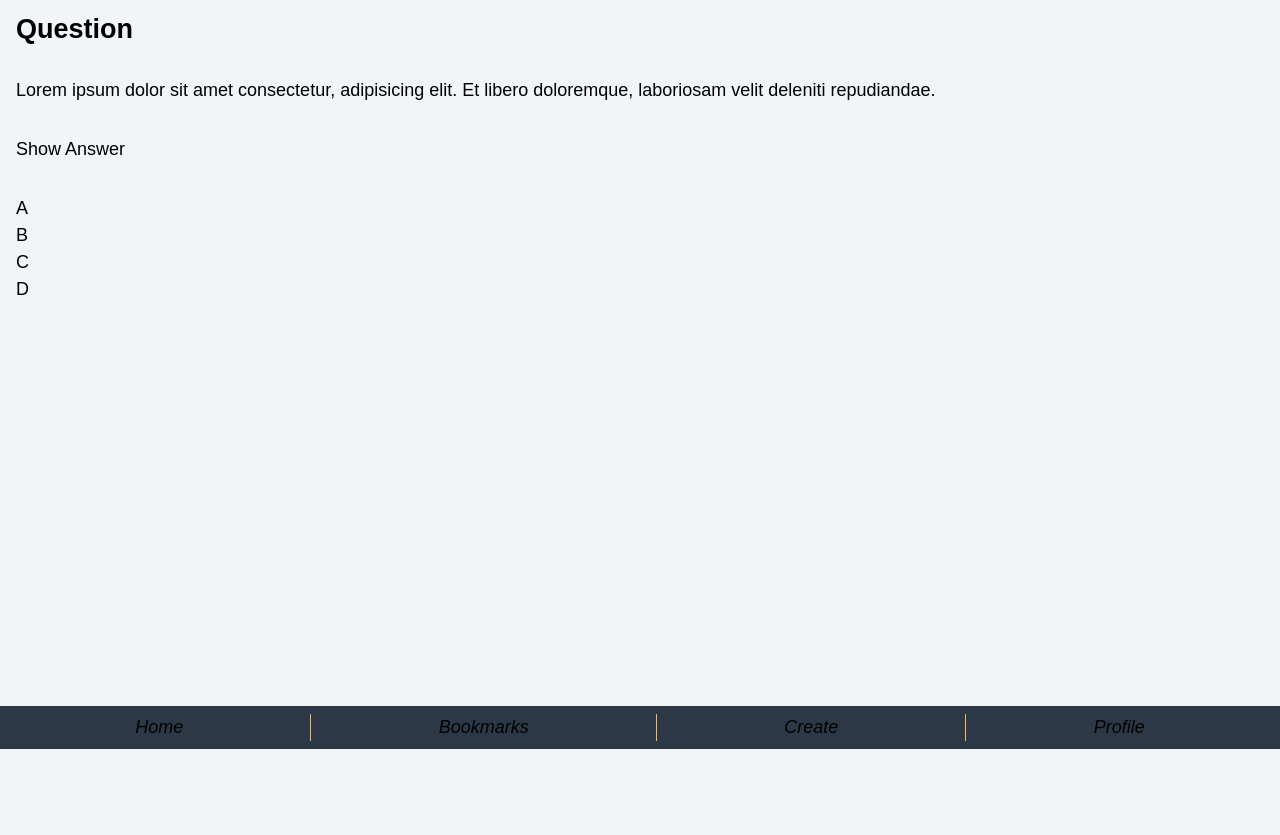
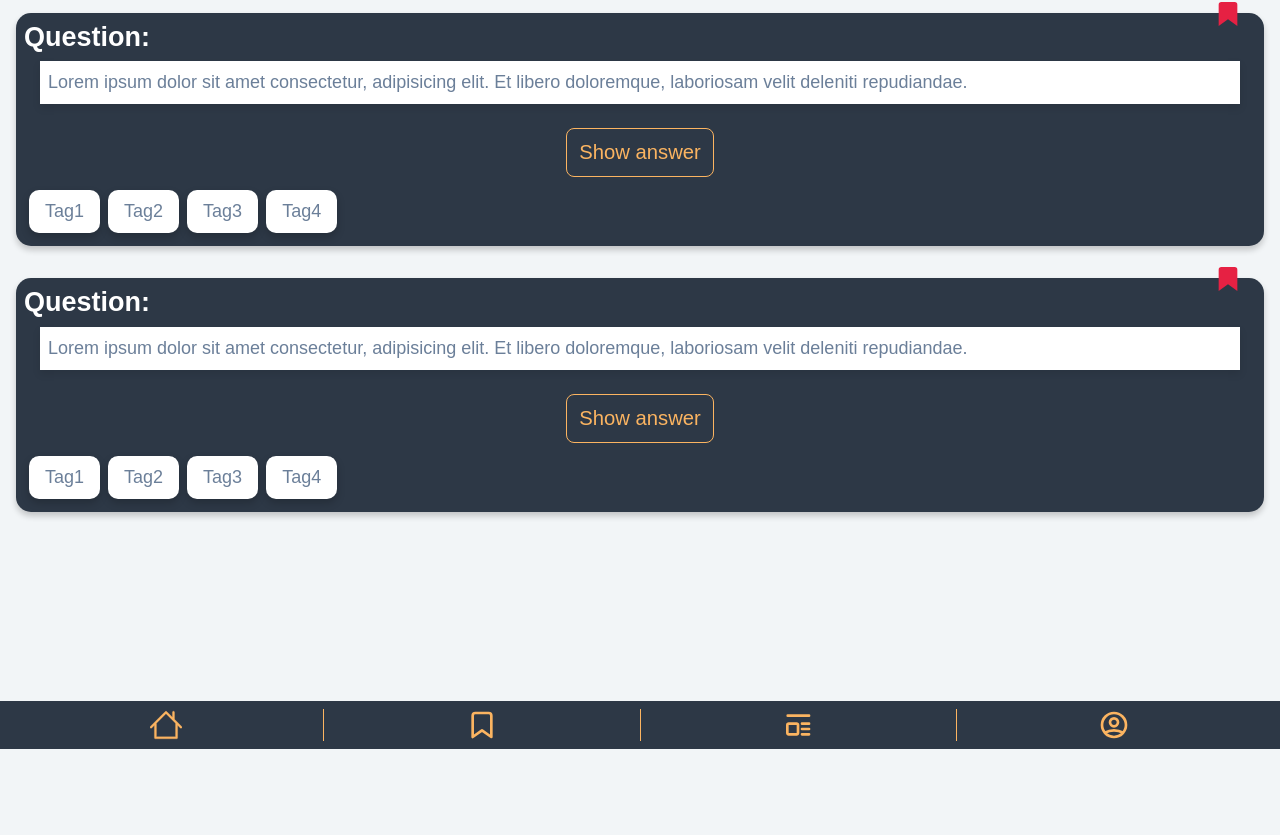
Before and after one commit to MichiBerger/quiz-app, a website: page bookmarks.html in a window 1280 px wide. Shown: the part 51-886 px from the top of the page. Before the commit the page ends 800 px from the top, so only its background shows below. Drawn offline with Linux system fonts and the light colour scheme.

Commit message:
Add bookmark.html

```diff
--- a/bookmarks.html
+++ b/bookmarks.html
@@ -8,58 +8,150 @@
     <link rel="stylesheet" href="./styles/index.css" />
   </head>
   <body class="app-grid">
-    <h1 class="header__title">Bookmarks</h1>
-
-    <main class="app-grid__scrollarea">
-      <article class="card">
-        <h2 class="card__title">Question</h2>
-        <!-- icon color to red (active) -->
-        <i class="card__bookmark">BOOKMARK ICON or IMAGE</i>
-        <p class="card__question">
+    <h1 class="app-grid__header title" id="title">Quiz-App</h1>
+    <main class="app-grid__main">
+      <section class="card">
+        <article class="card__box">
+          <h2 class="card__title">Question:</h2>
+          <button class="card__bookmark">
+            <svg
+              class="card__icon card__icon--red"
+              xmlns="http://www.w3.org/2000/svg"
+              viewBox="0 0 24 24"
+              width="32"
+              height="32"
+              stroke-width="2"
+              stroke-linecap="round"
+              stroke-linejoin="round"
+            >
+              <path d="M19 21l-7-5-7 5V5a2 2 0 0 1 2-2h10a2 2 0 0 1 2 2z" />
+            </svg>
+          </button>
+          <p class="card__text card__text--blue">
             Lorem ipsum dolor sit amet consectetur, adipisicing elit. Et libero
             doloremque, laboriosam velit deleniti repudiandae.
           </p>
-        <!-- maybe a button is the better choice - depends on js or not
-        <button class="button">Show Answer</button> -->
-        <details class="card__button">
-          <summary class="card__show-answer">Show Answer</summary>
-          Lorem ipsum dolor, sit amet consectetur adipisicing elit. Amet,
-          quibusdam. Tenetur pariatur repudiandae maiores minus officiis a optio
-          consequuntur nihil.
-        </details>
-        <div class="card__answers">
-          <ul class="card__list">
-            <a class="card__link" href="">
-              <li class="card__item">A</li>
-            </a>
-            <a class="card__link" href="">
-              <li class="card__item">B</li>
-            </a>
-            <a class="card__link" href="">
-              <li class="card__item">C</li>
-            </a>
-            <a class="card__link" href="">
-              <li class="card__item">D</li>
-            </a>
+          <button class="card__answer">Show answer</button>
+          <ul class="tag__list tag__list--card">
+            <li class="tag__item">Tag1</li>
+            <li class="tag__item">Tag2</li>
+            <li class="tag__item">Tag3</li>
+            <li class="tag__item">Tag4</li>
           </ul>
-        </div>
         </article>
+      </section>
+      <section class="card">
+        <article class="card__box">
+          <h2 class="card__title">Question:</h2>
+          <button class="card__bookmark">
+            <svg
+              class="card__icon card__icon--red"
+              xmlns="http://www.w3.org/2000/svg"
+              viewBox="0 0 24 24"
+              width="32"
+              height="32"
+              stroke-width="2"
+              stroke-linecap="round"
+              stroke-linejoin="round"
+            >
+              <path d="M19 21l-7-5-7 5V5a2 2 0 0 1 2-2h10a2 2 0 0 1 2 2z" />
+            </svg>
+          </button>
+          <p class="card__text card__text--blue">
+            Lorem ipsum dolor sit amet consectetur, adipisicing elit. Et libero
+            doloremque, laboriosam velit deleniti repudiandae.
+          </p>
+          <button class="card__answer">Show answer</button>
+          <ul class="tag__list tag__list--card">
+            <li class="tag__item">Tag1</li>
+            <li class="tag__item">Tag2</li>
+            <li class="tag__item">Tag3</li>
+            <li class="tag__item">Tag4</li>
+          </ul>
+        </article>
+      </section>
     </main>
-    <!-- icons instead of img for the footer-nav-->
 
-    <nav class="footer-nav">
+    <nav class="footer-nav app-grid__nav">
       <ul class="footer-nav__list">
         <li class="footer-nav__item">
-          <a class="footer-nav__link" href="index.html"><i>Home</i></a>
+          <a href="index.html" class="footer-nav__link">
+            <svg
+              class="footer-nav__icon"
+              stroke-width="2"
+              fill="var(--color-fc-yellow)"
+              version="1.1"
+              id="Capa_1"
+              width="32"
+              height="32"
+              xmlns="http://www.w3.org/2000/svg"
+              xmlns:xlink="http://www.w3.org/1999/xlink"
+              x="0px"
+              y="0px"
+              viewBox="0 0 230.262 230.262"
+              style="enable-background: new 0 0 230.262 230.262"
+              xml:space="preserve"
+            >
+              <path
+                d="M228.065,125.587l-51.619-51.615V23.263c0-4.142-3.357-7.5-7.5-7.5c-4.143,0-7.5,3.358-7.5,7.5v35.709L120.43,17.96  c-2.928-2.929-7.677-2.928-10.606,0L2.197,125.587c-2.929,2.929-2.929,7.678,0,10.606c2.93,2.929,7.678,2.929,10.608,0l18.72-18.72  v89.525c0,4.142,3.357,7.5,7.5,7.5h152.215c4.143,0,7.5-3.358,7.5-7.5v-89.524l18.721,18.719c1.464,1.464,3.384,2.196,5.303,2.196  c1.919,0,3.839-0.732,5.304-2.197C230.994,133.264,230.994,128.516,228.065,125.587z M183.739,199.499H46.524v-97.025l68.604-68.604  l68.611,68.606V199.499z"
+              />
+            </svg>
+          </a>
         </li>
         <li class="footer-nav__item">
-          <a class="footer-nav__link" href="#bookmarks"><i>Bookmarks</i></a>
+          <a href="#title" class="footer-nav__link">
+            <svg
+              class="footer-nav__icon"
+              xmlns="http://www.w3.org/2000/svg"
+              viewBox="0 0 24 24"
+              width="32"
+              height="32"
+              fill="none"
+              stroke-width="2"
+              stroke-linecap="round"
+              stroke-linejoin="round"
+            >
+              <path d="M19 21l-7-5-7 5V5a2 2 0 0 1 2-2h10a2 2 0 0 1 2 2z" />
+            </svg>
+          </a>
         </li>
         <li class="footer-nav__item">
-          <a class="footer-nav__link" href="create.html"><i>Create</i></a>
+          <a href="create.html" class="footer-nav__link">
+            <svg
+              class="footer-nav__icon"
+              width="32"
+              height="32"
+              viewBox="0 0 24 24"
+              xmlns="http://www.w3.org/2000/svg"
+            >
+              <path
+                d="M4.29289 5H20.2929M15 11H20.2929M15 15H20.2929M15 19H20.2929M4 12C4 11.7348 4.10536 11.4804 4.29289 11.2929C4.48043 11.1054 4.73478 11 5 11H11C11.2652 11 11.5196 11.1054 11.7071 11.2929C11.8946 11.4804 12 11.7348 12 12V18C12 18.2652 11.8946 18.5196 11.7071 18.7071C11.5196 18.8946 11.2652 19 11 19H5C4.73478 19 4.48043 18.8946 4.29289 18.7071C4.10536 18.5196 4 18.2652 4 18V12Z"
+                fill="none"
+                stroke-width="2"
+                stroke-linecap="round"
+                stroke-linejoin="round"
+              />
+            </svg>
+          </a>
         </li>
         <li class="footer-nav__item">
-          <a class="footer-nav__link" href="profile.html"><i>Profile</i></a>
+          <a href="profile.html" class="footer-nav__link">
+            <svg
+              class="footer-nav__icon"
+              width="32"
+              height="32"
+              viewBox="0 0 24 24"
+              fill="none"
+              xmlns="http://www.w3.org/2000/svg"
+            >
+              <path
+                d="M5.121 17.804C7.21942 16.6179 9.58958 15.9963 12 16C14.5 16 16.847 16.655 18.879 17.804M15 10C15 10.7956 14.6839 11.5587 14.1213 12.1213C13.5587 12.6839 12.7956 13 12 13C11.2044 13 10.4413 12.6839 9.87868 12.1213C9.31607 11.5587 9 10.7956 9 10C9 9.20435 9.31607 8.44129 9.87868 7.87868C10.4413 7.31607 11.2044 7 12 7C12.7956 7 13.5587 7.31607 14.1213 7.87868C14.6839 8.44129 15 9.20435 15 10ZM21 12C21 13.1819 20.7672 14.3522 20.3149 15.4442C19.8626 16.5361 19.1997 17.5282 18.364 18.364C17.5282 19.1997 16.5361 19.8626 15.4442 20.3149C14.3522 20.7672 13.1819 21 12 21C10.8181 21 9.64778 20.7672 8.55585 20.3149C7.46392 19.8626 6.47177 19.1997 5.63604 18.364C4.80031 17.5282 4.13738 16.5361 3.68508 15.4442C3.23279 14.3522 3 13.1819 3 12C3 9.61305 3.94821 7.32387 5.63604 5.63604C7.32387 3.94821 9.61305 3 12 3C14.3869 3 16.6761 3.94821 18.364 5.63604C20.0518 7.32387 21 9.61305 21 12Z"
+                stroke-width="2"
+                stroke-linecap="round"
+                stroke-linejoin="round"
+              />
+            </svg>
+          </a>
         </li>
       </ul>
     </nav>
--- a/styles/components/cards.css
+++ b/styles/components/cards.css
@@ -34,7 +34,7 @@
   font-size: 2rem;
   fill: var(--color-fc-yellow);
 }
-.card__icon:hover {
+.card__icon--red {
   fill: var(--color-red);
 }
 .card__text {
@@ -66,8 +66,6 @@
   display: flex;
   gap: 0.5rem;
 }
-.tag__item--card {
-}
 .tag__item:hover {
   background-color: var(--color-green);
   color: #fff;
--- a/styles/components/footer-nav-bar.css
+++ b/styles/components/footer-nav-bar.css
@@ -5,6 +5,7 @@
   position: fixed;
   bottom: 0;
   padding: 0.5rem;
+  z-index: 1;
 }
 .footer-nav__list {
   display: flex;
```
Also changed, not shown: index.html (+2 -0 lines). Lines whose indentation alone changed are shown as unchanged.
